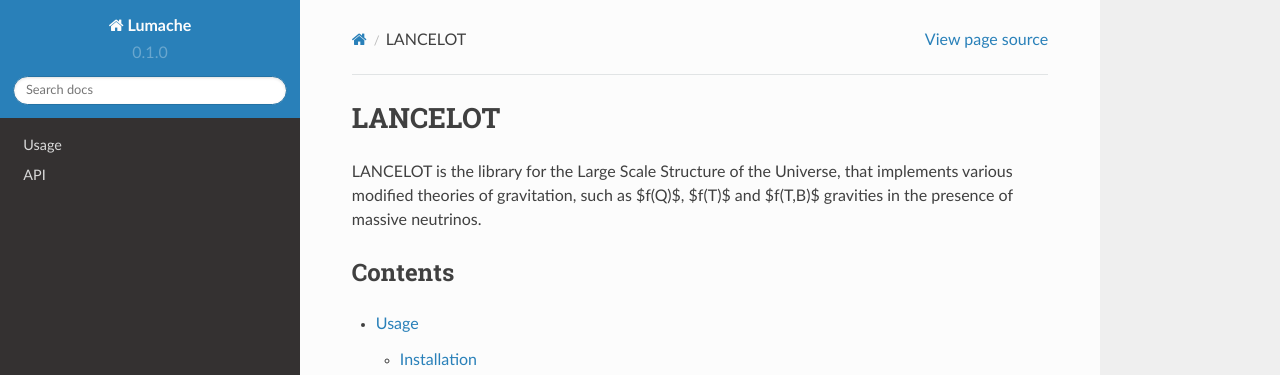
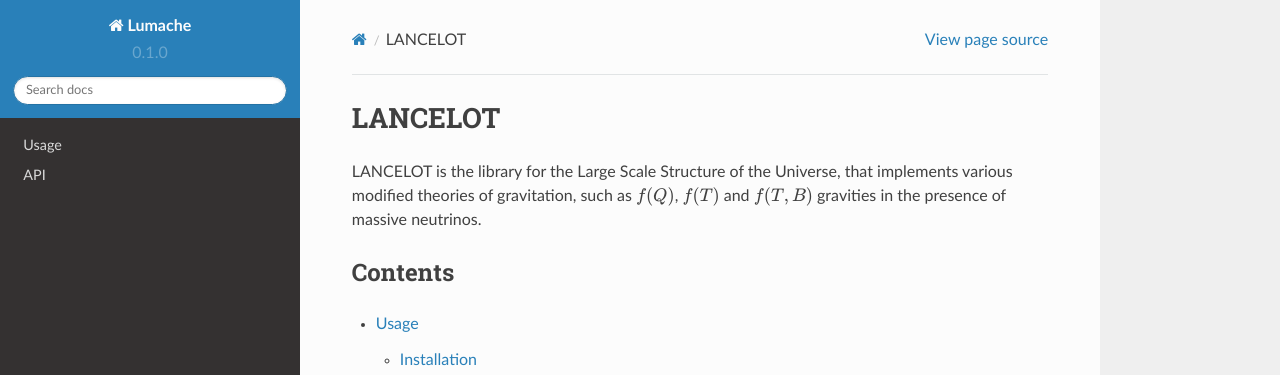
Before and after one commit to singlefrequency/LANCELOT, a Sphinx documentation site: the page built from docs/source/index.rst, in a window 1280 px wide. Shown: the top 375 px of the page. Built offline with Sphinx 7.4.7 and the Read the Docs theme 2.0.0, drawn with Linux system fonts in a browser that asks for light colours; some of the changed lines change nothing that is shown.

Commit message:
Update index.rst

```diff
--- a/docs/source/index.rst
+++ b/docs/source/index.rst
@@ -1,7 +1,7 @@
 LANCELOT
 =======================================
-LANCELOT is the library for the Large Scale Structure of the Universe, that implements various modified theories of gravitation, such as $f(Q)$, $f(T)$ and
-$f(T,B)$ gravities in the presence of massive neutrinos.
+LANCELOT is the library for the Large Scale Structure of the Universe, that implements various modified theories of gravitation, such as :math:`f(Q)`, :math:`f(T)` and
+:math:`f(T,B)` gravities in the presence of massive neutrinos.
 
 
 Contents
```
